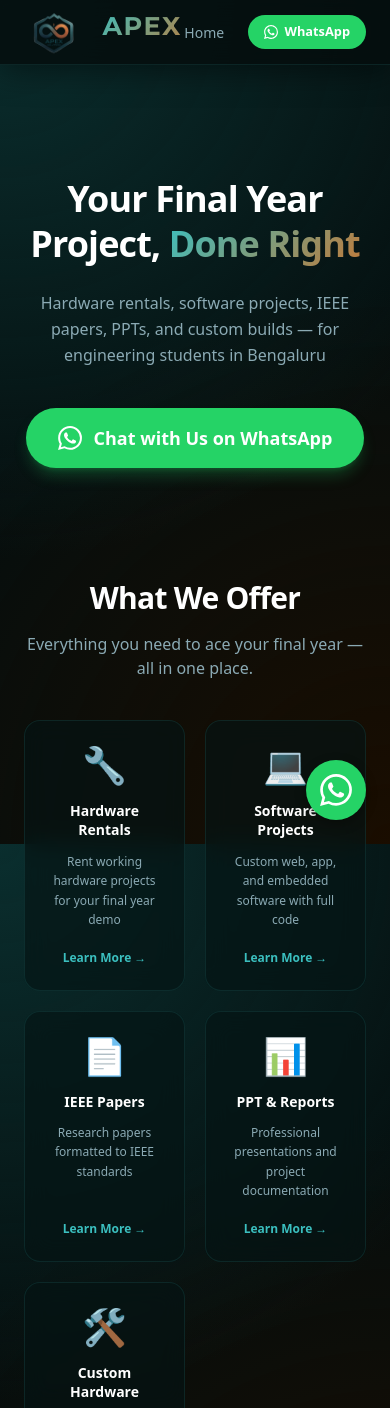
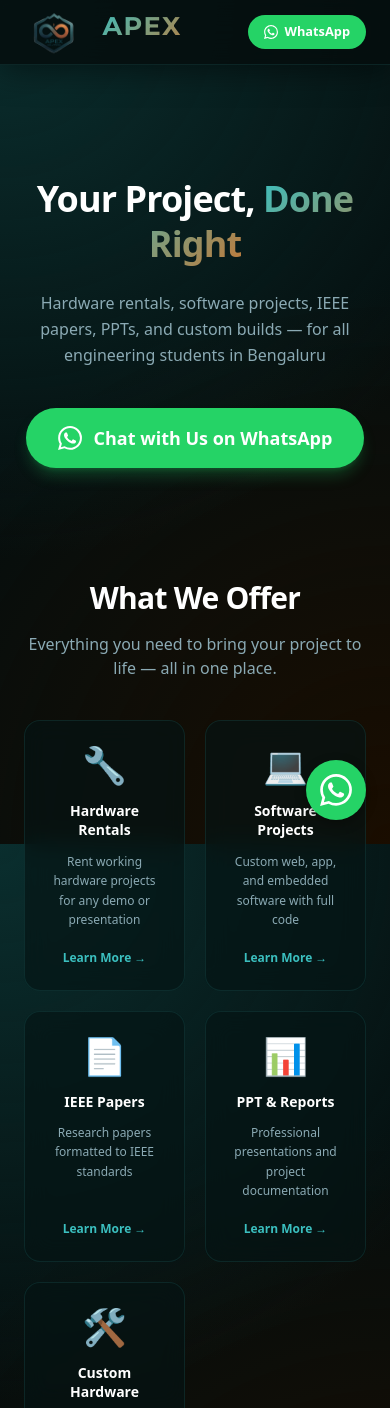
Before and after one commit to mins-code/apex-solutions, a Next.js app: page / in a window 390 px wide. Shown: the top 1408 px of the page. Built offline with nearby package versions, Linux system fonts and the light colour scheme; no server answers; the database is empty.

Commit message:
Generalised final year projects explanations. restructuring fixes.

```diff
--- a/src/app/layout.js
+++ b/src/app/layout.js
@@ -25,12 +25,12 @@ export const metadata = {
   title:
     "Apex Solutions – Hardware Rentals, IEEE Projects & Software for Engineering Students in Bengaluru",
   description:
-    "Apex Solutions offers hardware project rentals, custom software projects, IEEE research papers, PPT design, and final year project support for engineering students in Bengaluru.",
+    "Apex Solutions offers hardware project rentals, custom software development, IEEE research papers, PPT design, and end-to-end project support for engineering students in Bengaluru.",
   openGraph: {
     title:
       "Apex Solutions – Hardware Rentals, IEEE Projects & Software for Engineering Students in Bengaluru",
     description:
-      "Apex Solutions offers hardware project rentals, custom software projects, IEEE research papers, PPT design, and final year project support for engineering students in Bengaluru.",
+      "Apex Solutions offers hardware project rentals, custom software development, IEEE research papers, PPT design, and end-to-end project support for engineering students in Bengaluru.",
     type: "website",
   },
   twitter: {
--- a/src/app/page.js
+++ b/src/app/page.js
@@ -1,43 +1,13 @@
 "use client";
 
-import { useEffect, useState } from "react";
-import ProjectCard from "@/components/ProjectCard";
-
 export default function Home() {
-  const [projects, setProjects] = useState([]);
-  const [isLoading, setIsLoading] = useState(true);
-
-  useEffect(() => {
-    async function fetchProjects() {
-      try {
-        const res = await fetch("/api/projects");
-        if (res.ok) {
-          const data = await res.json();
-          setProjects(data);
-        }
-      } catch (error) {
-        console.error("Failed to fetch projects:", error);
-      } finally {
-        setIsLoading(false);
-      }
-    }
-    fetchProjects();
-  }, []);
-
-  if (isLoading) {
-    return (
-      <main className="min-h-screen pt-12 pb-20 flex items-center justify-center">
-        <div className="w-12 h-12 border-4 border-[#3bbfbf] border-t-transparent rounded-full animate-spin"></div>
-      </main>
-    );
-  }
 
   return (
     <main className="min-h-screen pt-12 pb-20 px-6 md:px-12 lg:px-24">
       {/* Hero Section */}
       <section className="text-center max-w-3xl mx-auto py-16 md:py-24 mb-12">
         <h1 className="text-4xl md:text-5xl lg:text-6xl font-montserrat tracking-tight font-bold text-white mb-6 leading-tight">
-          Your Final Year Project,{" "}
+          Your Project,{" "}
           <span
             style={{
               background: "linear-gradient(135deg, #3bbfbf 0%, #c07a3a 100%)",
@@ -50,7 +20,7 @@ export default function Home() {
           </span>
         </h1>
         <p className="text-[#8baab4] text-base md:text-lg leading-relaxed mb-10 max-w-2xl mx-auto">
-          Hardware rentals, software projects, IEEE papers, PPTs, and custom builds — for engineering students in Bengaluru
+          Hardware rentals, software projects, IEEE papers, PPTs, and custom builds — for all engineering students in Bengaluru
         </p>
         <a
           href={`https://wa.me/91${process.env.NEXT_PUBLIC_WHATSAPP_NUMBER}?text=Hi%2C%20I%27m%20interested%20in%20Apex%20Solutions`}
@@ -71,14 +41,14 @@ export default function Home() {
           What We Offer
         </h2>
         <p className="text-[#8baab4] text-center mb-10 max-w-xl mx-auto">
-          Everything you need to ace your final year — all in one place.
+          Everything you need to bring your project to life — all in one place.
         </p>
         <div className="grid grid-cols-2 md:grid-cols-3 lg:grid-cols-5 gap-5">
           {[
             {
               emoji: "🔧",
               title: "Hardware Rentals",
-              desc: "Rent working hardware projects for your final year demo",
+              desc: "Rent working hardware projects for any demo or presentation",
               href: "/services/hardware-rentals",
             },
             {
@@ -138,22 +108,6 @@ export default function Home() {
           ))}
         </div>
       </section>
-
-      {/* Hardware Projects */}
-      <section className="max-w-7xl mx-auto">
-        <h2 className="text-2xl md:text-3xl font-montserrat font-bold text-white mb-2 tracking-tight">
-          Available Projects
-        </h2>
-        <p className="text-[#8baab4] mb-8">Browse our hardware project catalogue.</p>
-        <div className="grid grid-cols-1 md:grid-cols-2 lg:grid-cols-3 gap-6 auto-rows-fr">
-          {projects.map((project) => (
-            <ProjectCard
-              key={project.id || project._id}
-              project={project}
-            />
-          ))}
-        </div>
-      </section>
     </main>
   );
 }
--- a/src/app/services/custom-hardware/page.js
+++ b/src/app/services/custom-hardware/page.js
@@ -26,7 +26,7 @@ export default function CustomHardwarePage() {
           Have a project idea that doesn&apos;t fit a standard template? We&apos;ll build it from scratch — custom hardware designed and assembled to your exact specification.
         </p>
         <p className="text-[#8b9bb4] text-base leading-relaxed max-w-2xl mx-auto">
-          From novel IoT systems to sensor-driven automation rigs, Apex Solutions can prototype and build custom embedded hardware for your final year project. You bring the idea; we bring the expertise.
+          From novel IoT systems to sensor-driven automation rigs, Apex Solutions can prototype and build custom embedded hardware for any project. You bring the idea; we bring the expertise.
         </p>
       </section>
 
--- a/src/app/services/hardware-rentals/page.js
+++ b/src/app/services/hardware-rentals/page.js
@@ -47,7 +47,7 @@ export default function HardwareRentalsPage() {
           Hardware Rentals
         </h1>
         <p className="text-[#8b9bb4] text-lg md:text-xl leading-relaxed max-w-2xl mx-auto mb-4">
-          Rent fully working, demo-ready hardware projects for your final year presentation — without the hassle of building from scratch.
+          Rent fully working, demo-ready hardware projects for your presentation or demo — without the hassle of building from scratch.
         </p>
         <p className="text-[#8b9bb4] text-base leading-relaxed max-w-2xl mx-auto">
           At Apex Solutions, we offer a curated catalogue of embedded systems and IoT projects that you can rent on a short-term basis. Each unit is pre-assembled, tested, and comes with a working demo you can show your college panel with confidence.
--- a/src/app/services/software-projects/page.js
+++ b/src/app/services/software-projects/page.js
@@ -23,7 +23,7 @@ export default function SoftwareProjectsPage() {
           Software Projects
         </h1>
         <p className="text-[#8b9bb4] text-lg md:text-xl leading-relaxed max-w-2xl mx-auto mb-4">
-          Custom-built software tailored to your final year project needs — delivered with full source code, documentation, and execution support.
+          Custom-built software tailored to your project needs — delivered with full source code, documentation, and execution support.
         </p>
         <p className="text-[#8b9bb4] text-base leading-relaxed max-w-2xl mx-auto">
           From web applications to embedded C programs, we build functional software that meets your college&apos;s requirements. Every project is developed from scratch and explained thoroughly so you can present it confidently.
--- a/src/components/Navbar.jsx
+++ b/src/components/Navbar.jsx
@@ -2,8 +2,12 @@
 
 import Image from "next/image";
 import Link from "next/link";
+import { usePathname } from "next/navigation";
 
 export default function Navbar() {
+  const pathname = usePathname();
+  const isHome = pathname === "/";
+
   return (
     <header
       style={{
@@ -81,6 +85,7 @@ export default function Navbar() {
 
         {/* Nav links */}
         <nav style={{ display: "flex", alignItems: "center", gap: "1.5rem" }}>
+          {!isHome && (
             <Link
               href="/"
               style={{
@@ -95,6 +100,7 @@ export default function Navbar() {
             >
               Home
             </Link>
+          )}
           <a
             href={`https://wa.me/91${process.env.NEXT_PUBLIC_WHATSAPP_NUMBER}?text=Hi%2C%20I%27m%20interested%20in%20Apex%20Solutions`}
             target="_blank"
```
Lines whose indentation alone changed are shown as unchanged.
